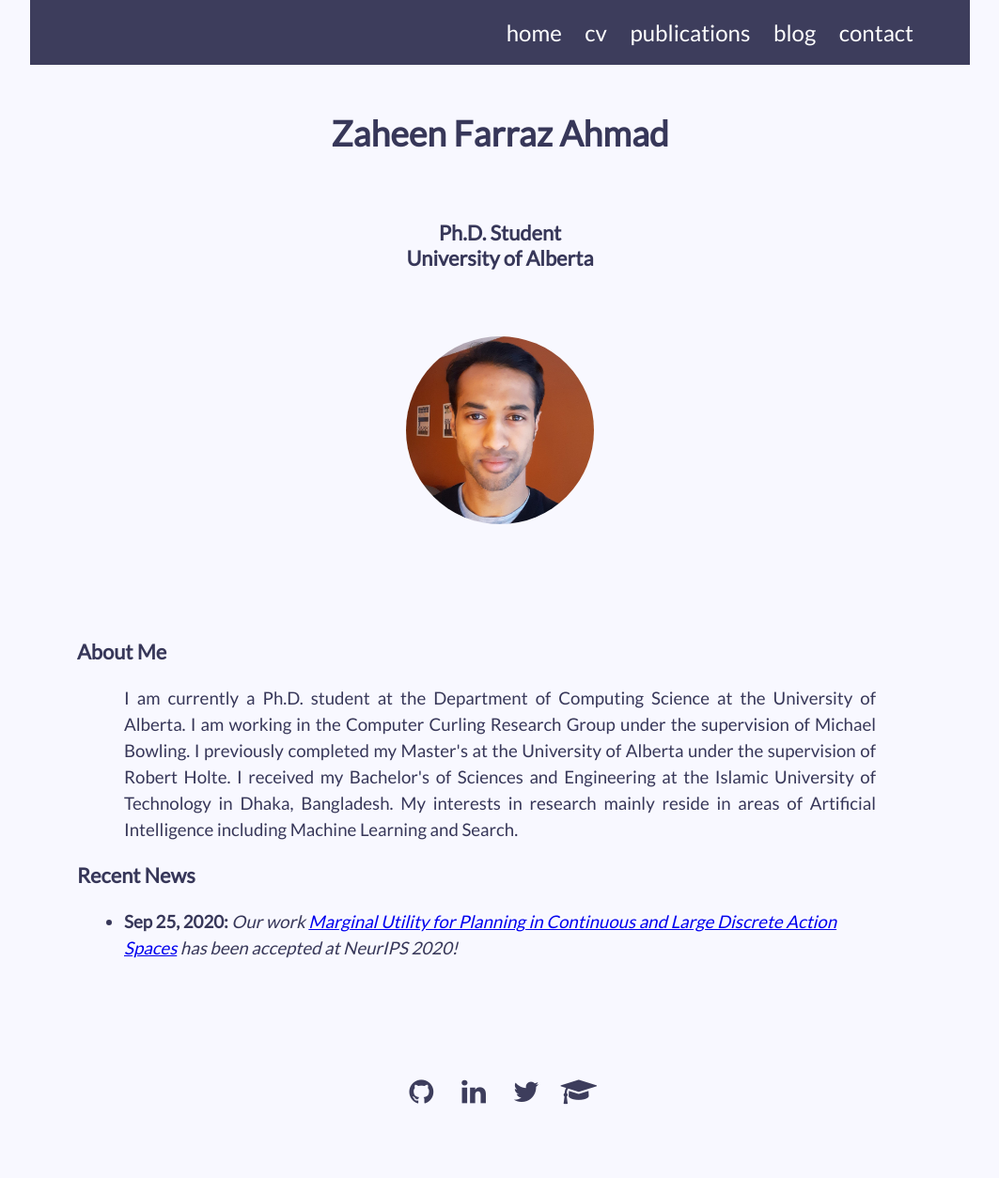
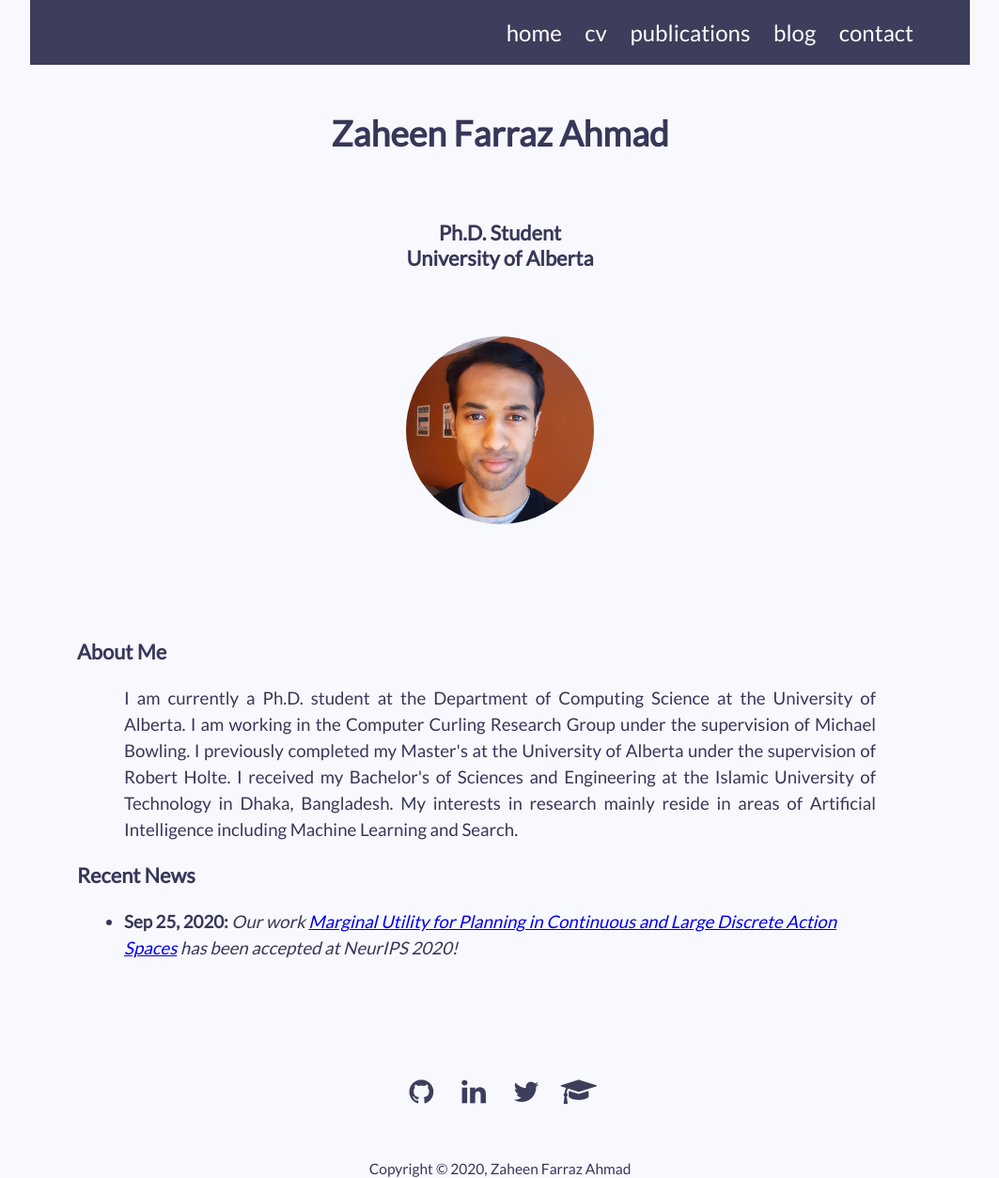
Before and after one commit to zfahmad/zfahmad.github.io, a Jekyll site: the page built from index.html, in a window 1280 px wide. Shown: the whole page at 94% size, without its empty margins (108-1171 px from the left). Built offline with Jekyll 4.4.1, drawn with Linux system fonts in a browser that asks for light colours; before the commit the page ends 1232 px from its top, so only the background shows below that.

Commit message:
Update default.html

```diff
--- a/_layouts/default.html
+++ b/_layouts/default.html
@@ -18,4 +18,5 @@
   </div>
   {{ content }}
   </body>
+  <footer style="text-align:center"> <small>Copyright &copy; 2020, Zaheen Farraz Ahmad</small> </footer>
 </html>
```
